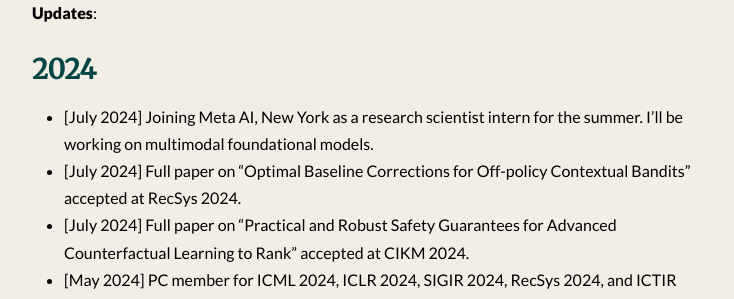
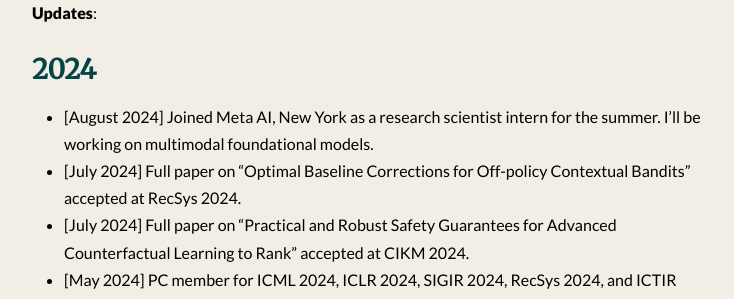
Before and after one commit to shashankg7/shashankg7.github.io, a Jekyll site: the page built from index.md, in a window 1280 px wide and 900 px high, scrolled down 431 px. Shown: the part 153-452 px from the top of the window, without its empty margins (272-1006 px from the left). Built offline with Jekyll 4.4.1, drawn with Linux system fonts in a browser that asks for light colours; nearby versions of some CDN libraries.

Commit message:
Update index.md

```diff
--- a/index.md
+++ b/index.md
@@ -17,7 +17,7 @@
 
 ## 2024
 
-* [July 2024] Joining Meta AI, New York as a research scientist intern for the summer. I'll be working on multimodal foundational models.
+* [August 2024] Joined Meta AI, New York as a research scientist intern for the summer. I'll be working on multimodal foundational models.
 * [July 2024] Full paper on "Optimal Baseline Corrections for Off-policy Contextual Bandits" accepted at RecSys 2024.
 * [July 2024] Full paper on "Practical and Robust Safety Guarantees for Advanced Counterfactual Learning to Rank" accepted at CIKM 2024.
 * [May 2024] PC member for ICML 2024, ICLR 2024, SIGIR 2024, RecSys 2024, and ICTIR 2024.
```
